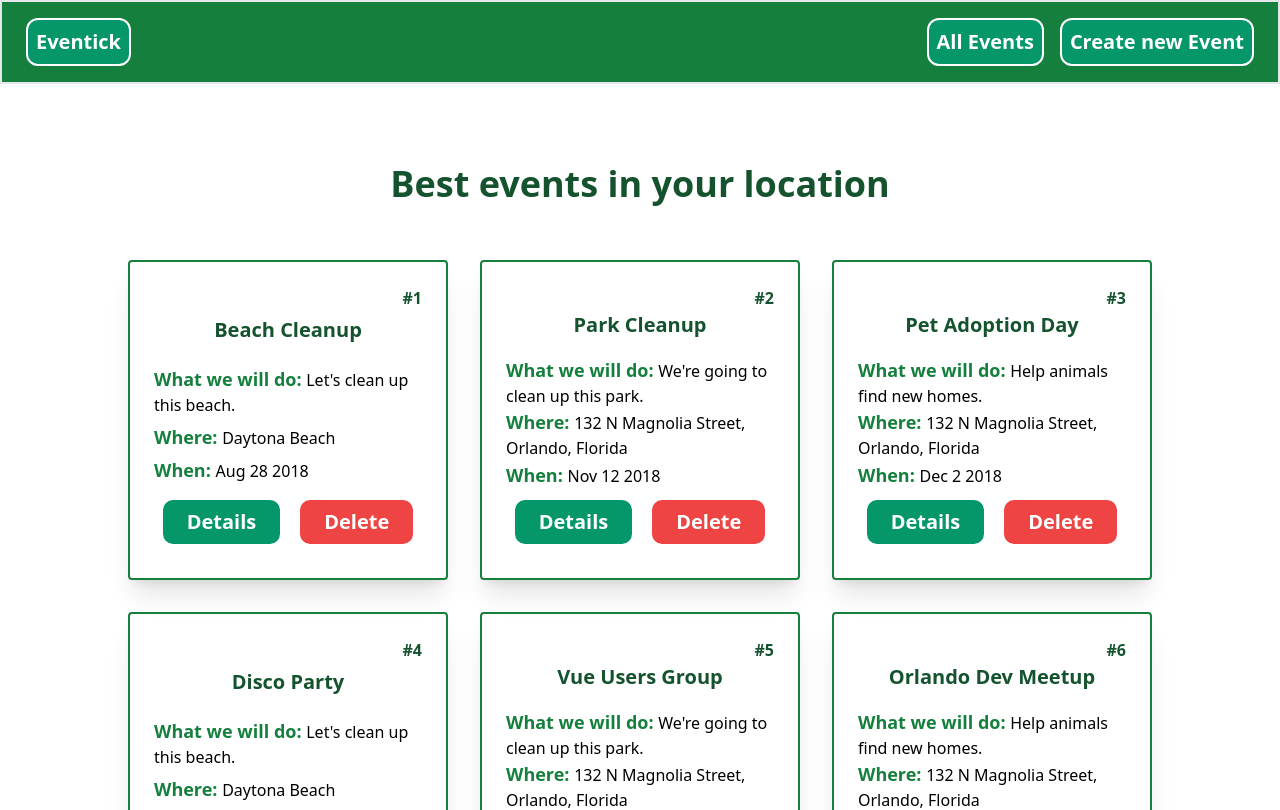
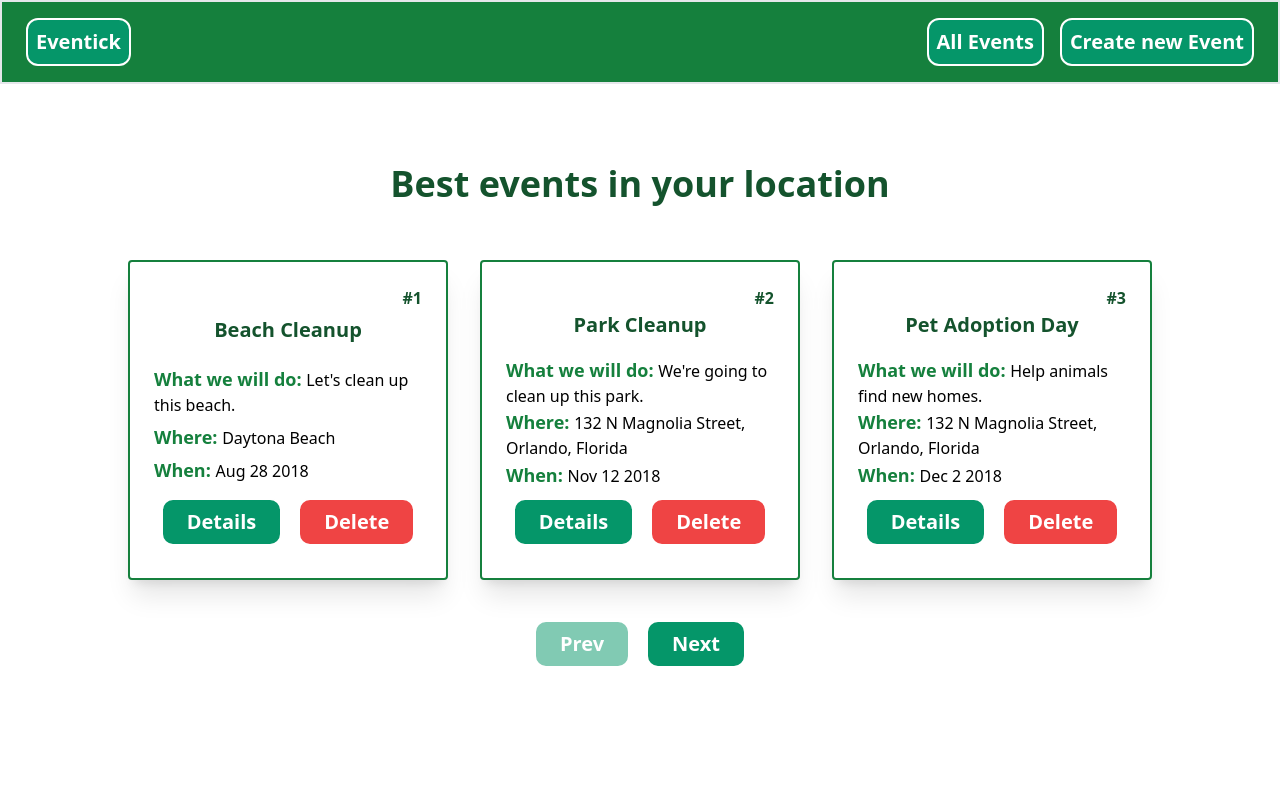
Before and after one commit to OlhaSoroka/Vue_event_homework, a Vue app: page /events in a window 1280 px wide. Shown: the top 810 px of the page. Built offline with nearby package versions, Linux system fonts and the light colour scheme; data requests are answered from the project's data file.

Commit message:
pagination added

```diff
--- a/package.json
+++ b/package.json
@@ -7,6 +7,7 @@
     "preview": "vite preview --port 4173"
   },
   "dependencies": {
+    "axios": "^0.27.2",
     "vue": "^3.2.36",
     "vue-router": "^4.0.15",
     "vuex": "^4.0.2"
--- /dev/null
+++ b/src/store/axios.js
@@ -0,0 +1,8 @@
+import axios from 'axios';
+
+const instance=axios.create({
+	baseURL: 'http://localhost:3004',
+
+})
+
+export default instance;
--- a/src/store/events.store.js
+++ b/src/store/events.store.js
@@ -1,10 +1,16 @@
+import axios from './axios';
+
 export default {
 	state: {
 		events: [],
+		total:0,
+		isLoading: false,
 	},
 	getters: {
 		eventsList: (state) => state.events,
 		currentEvent: (state) => (id) => state.events.find((event) => +event.id === +id),
+		isLoading: (state) => state.isLoading,
+		totalEvents:(state) => +state.total,
 	},
 	actions: {
 		addNewEvent(store, event) {
@@ -16,10 +22,13 @@ export default {
 		deleteEvent(store, id) {
 			store.commit('DELETE_EVENT', id);
 		},
-		fetchEventsList(store) {
-			fetch('http://localhost:3004/events')
-				.then((json) => json.json())
-				.then((events) => store.commit('SET_EVENTS_LIST', events));
+		async fetchEventsList(store,pagination) {
+			store.commit('TOGGLE_LOADING', true);
+			const response = await axios.get(`events?_limit=${pagination.perPage}&_page=${pagination.page}`);
+			store.commit('SET_TOTAL',response.headers['x-total-count'])
+			store.commit('SET_EVENTS_LIST', response.data);
+			store.commit('TOGGLE_LOADING', false);
+
 		},
 	},
 	mutations: {
@@ -33,6 +42,12 @@ export default {
 		SET_EVENTS_LIST(state, events) {
 			state.events = events;
 		},
+		TOGGLE_LOADING(state, loading) {
+			state.isLoading = loading;
+		},
+		SET_TOTAL(state,total){
+			state.total=total
+		},
 	},
 	namespaced: true,
 };
--- a/src/views/EventsView.vue
+++ b/src/views/EventsView.vue
@@ -1,4 +1,6 @@
 <template>
+	<template v-if="isLoading"><div class="font-bold text-black">Events is loading...</div></template>
+	<template v-else>
 		<div v-if="$route.name === 'event-details'">
 			<router-view></router-view>
 			<div class="flex justify-center">
@@ -21,8 +23,25 @@
 						@openEventDetails="onEventSelect($event)"
 					></EventCardComponentVue>
 				</div>
+				<div class="flex justify-center m-4">
+					<button
+						:disabled="isPrevPageDisabled"
+						@click="prevPage"
+						class="disabled:opacity-50 py-2 px-6 m-2 text-white text-xl font-bold border-2 border-white rounded-xl bg-emerald-600 transition-colors hover:bg-emerald-800"
+					>
+						Prev
+					</button>
+					<button
+						:disabled="isNextPageDisabled"
+						@click="nextPage"
+						class="disabled:opacity-50 py-2 px-6 m-2 text-white text-xl font-bold border-2 border-white rounded-xl bg-emerald-600 transition-colors hover:bg-emerald-800"
+					>
+						Next
+					</button>
 				</div>
 			</div>
+		</div>
+	</template>
 </template>
 
 <script>
@@ -30,13 +49,23 @@ import { mapGetters, mapActions } from 'vuex';
 import EventCardComponentVue from '../components/EventCardComponent.vue';
 export default {
 	mounted() {
-		this.fetchEventsList();
+		const defaultPagination = {
+			perPage: this.perPage,
+			page: this.page,
+		};
+		this.fetchEventsList(defaultPagination);
+	},
+	data() {
+		return {
+			perPage: 3,
+			page: 1,
+		};
 	},
 	components: {
 		EventCardComponentVue,
 	},
 	methods: {
-		...mapActions('events',['fetchEventsList']),
+		...mapActions('events', ['fetchEventsList']),
 		onEventSelect(id) {
 			this.$router.push({ name: 'event-details', params: { id } });
 			this.isEventSelected = true;
@@ -44,9 +73,32 @@ export default {
 		back() {
 			this.$router.back();
 		},
+		nextPage() {
+			this.page += 1;
+			this.fetchEventsList({
+				perPage: this.perPage,
+				page: this.page,
+			});
+		},
+		prevPage() {
+			this.page -= 1;
+			this.fetchEventsList({
+				perPage: this.perPage,
+				page: this.page,
+			});
+		},
 	},
 	computed: {
-		...mapGetters('events', ['eventsList']),
+		...mapGetters('events', ['eventsList', 'isLoading', 'totalEvents']),
+		isPrevPageDisabled() {
+			return this.page === 1;
+		},
+		isNextPageDisabled() {
+			return this.page === this.lastPage;
+		},
+		lastPage() {
+			Math.ceil(this.totalEvents / this.perPage);
+		},
 	},
 };
 </script>
```
Also changed, not shown: 1 other file (tests, documents, lock files or other folders). Lines whose indentation alone changed are shown as unchanged.
